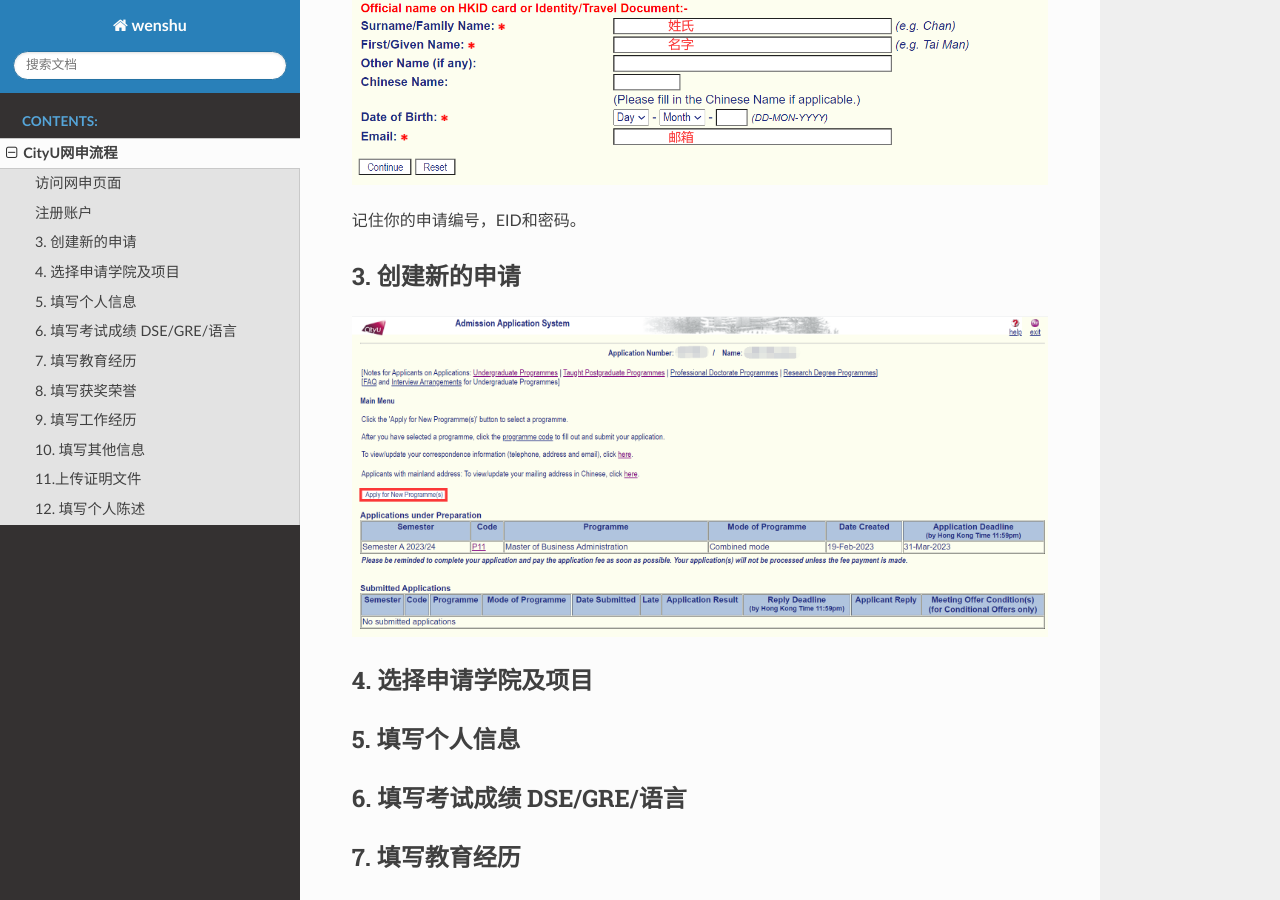
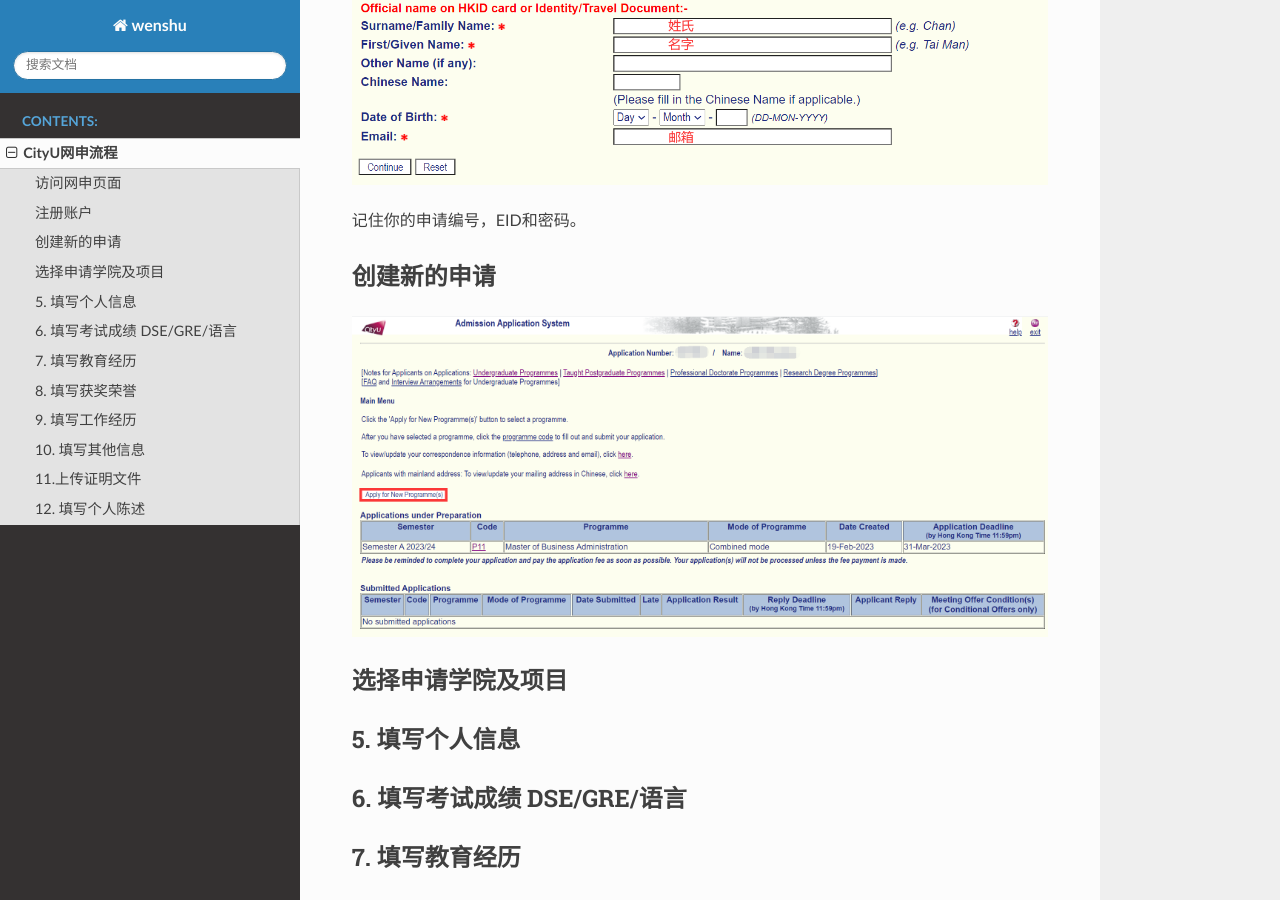
Before and after one commit to shuo1118/liuxuewenshu, a Sphinx documentation site: the page built from docs/source/CityU/CityU.md, in a window 1280 px wide and 900 px high, scrolled down 1859 px. Built offline with Sphinx 7.4.7 and the Read the Docs theme 2.0.0, drawn with Linux system fonts in a browser that asks for light colours.

Commit message:
Update CityU.md

```diff
--- a/docs/source/CityU/CityU.md
+++ b/docs/source/CityU/CityU.md
@@ -26,11 +26,11 @@
 
 记住你的申请编号，EID和密码。
 
-## 3. 创建新的申请
+## 创建新的申请
 
 ![](../CityU/fig/figure5.png)
 
-## 4. 选择申请学院及项目
+## 选择申请学院及项目
 
 ## 5. 填写个人信息
 
```
